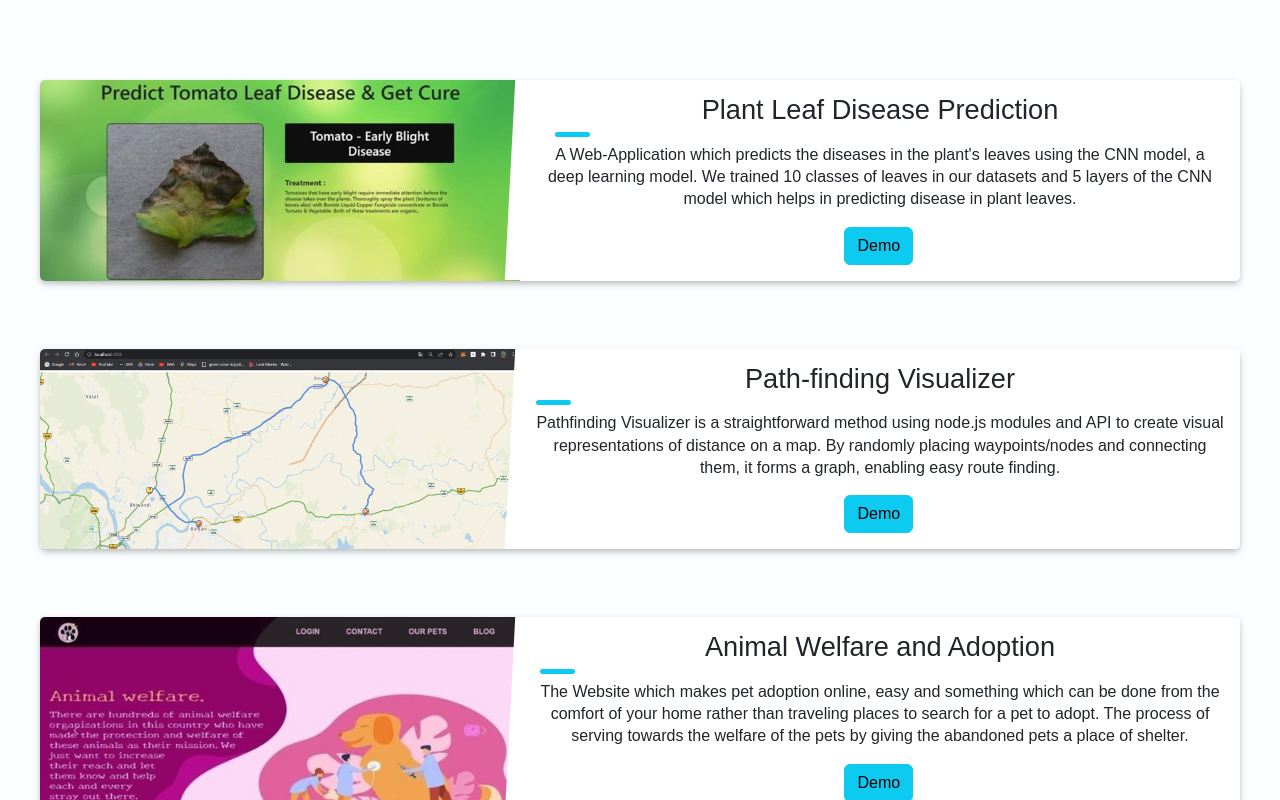
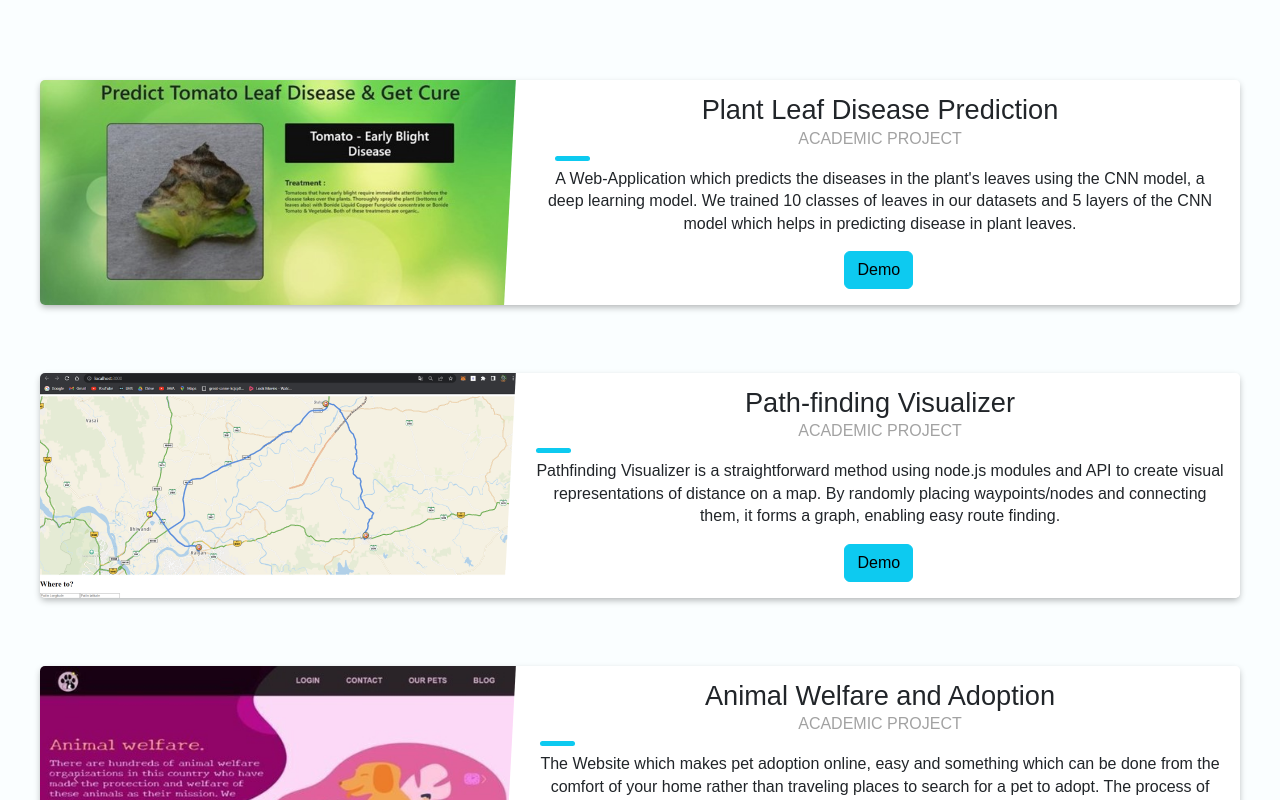
Before and after one commit to adityauke/aditya-uke-portfolio, a React (Create React App) app: page / in a window 1280 px wide. Shown: the part 1620-2420 px from the top of the page. Built offline with nearby package versions, Linux system fonts and the light colour scheme.

Commit message:
Update projectCard.js

```diff
--- a/src/components/projectCard.js
+++ b/src/components/projectCard.js
@@ -12,7 +12,7 @@ function ProjectCard(props) {
           </div>
           <div class="description">
             <h1>{title}</h1>
-            {/* <h2>Opening a door to the future</h2> */}
+            <h2>Academic Project</h2>
             <p> {description}</p>
             <p class="read-more">
                 <a href={prjLink} >
```
